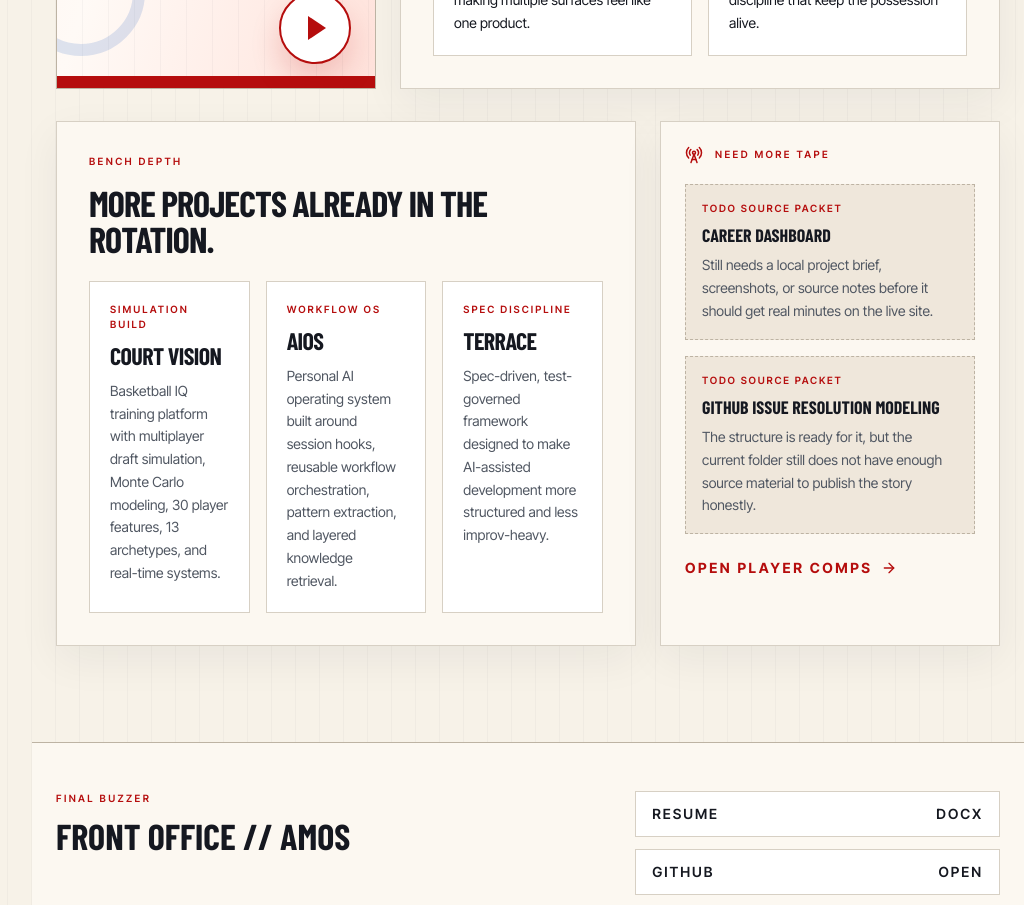
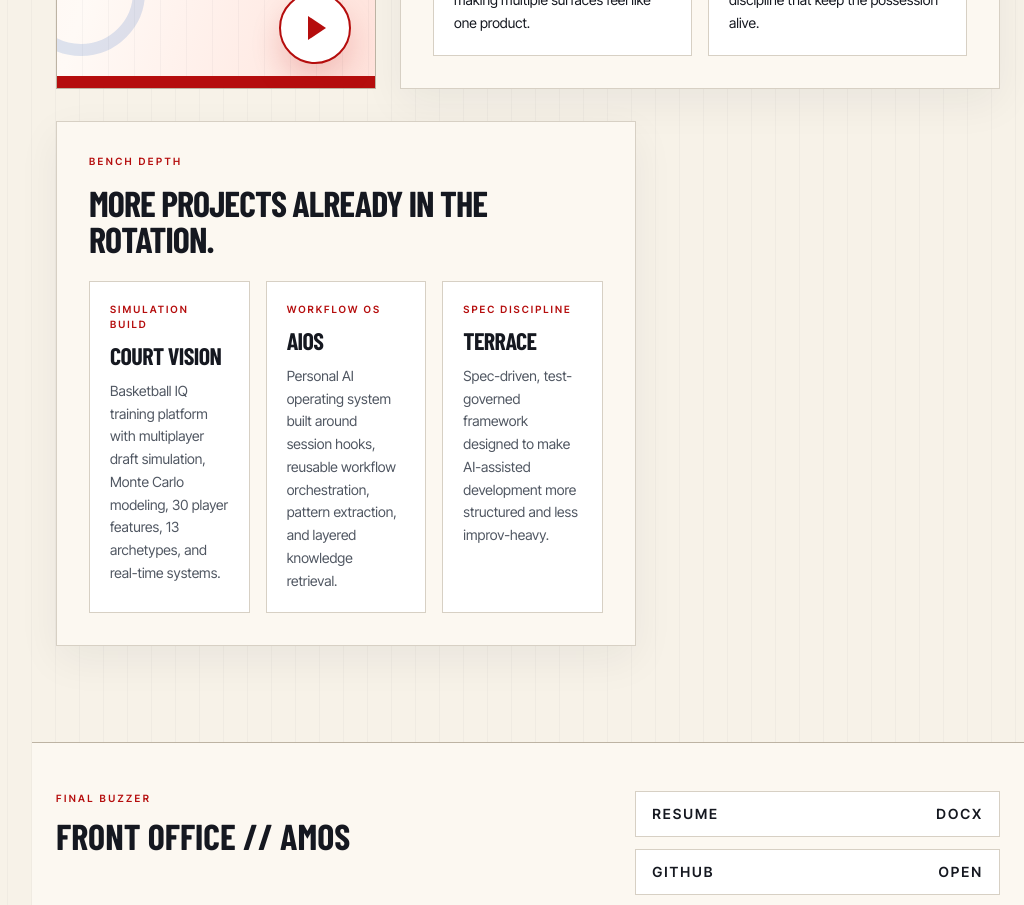
Before and after one commit to jakyeamos/portfolio, a React (Vite) app: page /film-room in a window 1280 px wide. Shown: the part 1820-2725 px from the top of the page, without its empty margins (256-1280 px from the left). Built offline with nearby package versions, Linux system fonts and the light colour scheme; a web font is replaced by a local one.

Commit message:
delete local reminder

```diff
--- a/src/pages/FilmRoom.tsx
+++ b/src/pages/FilmRoom.tsx
@@ -180,35 +180,6 @@ export default function FilmRoom(): ReactElement {
               ))}
             </div>
           </article>
-
-          <aside className="editorial-card p-6">
-            <div className="flex items-center gap-3">
-              <RadioTower size={18} className="text-[color:var(--color-primary)]" />
-              <div className="section-kicker">Need More Tape</div>
-            </div>
-            <div className="mt-5 grid gap-4">
-              {MISSING_PROJECT_PACKETS.map((packet) => (
-                <article
-                  key={packet.title}
-                  className="border border-dashed border-[color:var(--color-line-strong)] bg-[color:var(--color-surface-muted)] p-4"
-                >
-                  <div className="text-[10px] font-semibold uppercase tracking-[0.18em] text-[color:var(--color-primary)]">
-                    TODO source packet
-                  </div>
-                  <h3 className="mt-2 text-lg font-black uppercase leading-tight text-[color:var(--color-ink)]">
-                    {packet.title}
-                  </h3>
-                  <p className="mt-2 text-sm leading-relaxed text-[color:var(--color-ink-soft)]">
-                    {packet.copy}
-                  </p>
-                </article>
-              ))}
-            </div>
-            <Link className="report-link mt-6" to="/player-comps">
-              Open player comps
-              <ArrowRight size={16} />
-            </Link>
-          </aside>
         </section>
       </main>
     </div>
```
